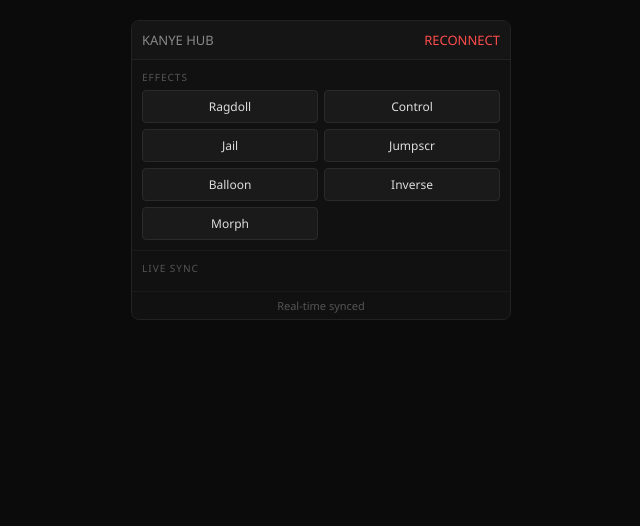
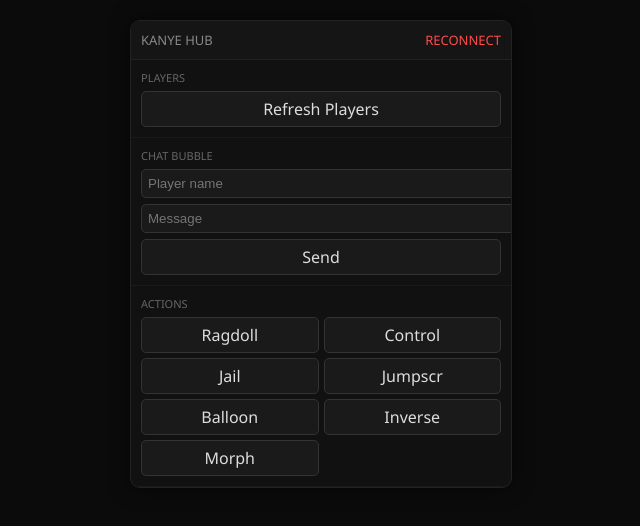
Before and after one commit to zrnfps/luarmor-ws, a website: page index.html in a window 1280 px wide. Shown: the whole page, without its empty margins (319-959 px from the left). Drawn offline with Linux system fonts and the light colour scheme.

Commit message:
Update index.html

```diff
--- a/index.html
+++ b/index.html
@@ -4,110 +4,102 @@
 <title>Kanye Hub</title>
 
 <style>
-* { box-sizing: border-box; }
-
 body {
-  margin: 0;
-  background: #0b0b0b;
-  font-family: 'Segoe UI', sans-serif;
-  display: flex;
-  justify-content: center;
-  padding: 20px;
-  color: #ddd;
+  margin:0;
+  background:#0b0b0b;
+  font-family:'Segoe UI',sans-serif;
+  display:flex;
+  justify-content:center;
+  padding:20px;
+  color:#ddd;
 }
 
 .panel {
-  width: 380px;
-  background: #111;
-  border: 1px solid #222;
-  border-radius: 8px;
-  overflow: hidden;
+  width:380px;
+  background:#111;
+  border:1px solid #222;
+  border-radius:10px;
+  overflow:hidden;
+  box-shadow:0 0 20px rgba(0,0,0,0.6);
 }
 
 /* HEADER */
 .header {
-  background: #151515;
-  padding: 10px;
-  border-bottom: 1px solid #222;
-  display: flex;
-  justify-content: space-between;
-  font-size: 13px;
-  color: #888;
+  padding:10px;
+  background:#151515;
+  border-bottom:1px solid #222;
+  display:flex;
+  justify-content:space-between;
+  font-size:13px;
+  color:#888;
 }
 
-/* SECTIONS */
+/* SECTION */
 .section {
-  padding: 10px;
-  border-bottom: 1px solid #1a1a1a;
+  padding:10px;
+  border-bottom:1px solid #1a1a1a;
 }
 
-.section-title {
-  font-size: 10px;
-  color: #555;
-  margin-bottom: 6px;
-  letter-spacing: 1px;
+.title {
+  font-size:11px;
+  color:#666;
+  margin-bottom:6px;
 }
 
-/* BUTTON GRID */
-.grid {
-  display: grid;
-  grid-template-columns: repeat(2, 1fr);
-  gap: 6px;
-}
-
-/* BUTTON STYLE */
+/* BUTTON */
 .btn {
-  background: #1a1a1a;
-  border: 1px solid #2a2a2a;
-  padding: 7px;
-  font-size: 12px;
-  text-align: center;
-  cursor: pointer;
-  border-radius: 4px;
-  transition: all 0.12s;
+  background:#1a1a1a;
+  border:1px solid #333;
+  padding:6px;
+  text-align:center;
+  cursor:pointer;
+  border-radius:5px;
+  transition:0.15s;
 }
 
 .btn:hover {
-  background: #242424;
-  border-color: #444;
+  background:#2a2a2a;
 }
 
-.btn:active {
-  transform: scale(0.95);
+/* INPUT */
+input {
+  width:100%;
+  padding:6px;
+  margin-bottom:6px;
+  background:#1a1a1a;
+  border:1px solid #333;
+  color:white;
+  border-radius:5px;
 }
 
-/* HISTORY */
-.history {
-  display: flex;
-  flex-wrap: wrap;
-  gap: 6px;
+/* PLAYERS */
+.players {
+  max-height:140px;
+  overflow-y:auto;
+  display:flex;
+  flex-direction:column;
+  gap:5px;
 }
 
-.hist {
-  padding: 5px 7px;
-  font-size: 11px;
-  border-radius: 4px;
-  border: 1px solid #333;
-  background: #1a1a1a;
-  cursor: pointer;
+.player {
+  padding:6px;
+  border-radius:5px;
+  border:1px solid #333;
+  background:#141414;
+  cursor:pointer;
+  font-size:12px;
+  transition:0.1s;
 }
 
-.hist.on {
-  color: #4cff7a;
-  border-color: #4cff7a;
+.player:hover {
+  background:#2a2a2a;
 }
 
-.hist.off {
-  color: #ff4c4c;
-  border-color: #ff4c4c;
-}
-
-/* STATUS */
-.status {
-  text-align: center;
-  font-size: 11px;
-  padding: 6px;
-  color: #555;
+/* GRID */
+.grid {
+  display:grid;
+  grid-template-columns:repeat(2,1fr);
+  gap:5px;
 }
 </style>
 </head>
@@ -121,37 +113,46 @@ body {
     <span id="status">...</span>
   </div>
 
-  <!-- EFFECTS -->
+  <!-- PLAYERS -->
   <div class="section">
-    <div class="section-title">EFFECTS</div>
+    <div class="title">PLAYERS</div>
+
+    <div id="players" class="players"></div>
+
+    <div class="btn" onclick="refreshPlayers()">Refresh Players</div>
+  </div>
+
+  <!-- CHAT -->
+  <div class="section">
+    <div class="title">CHAT BUBBLE</div>
+
+    <input id="playerName" placeholder="Player name">
+    <input id="message" placeholder="Message">
+
+    <div class="btn" onclick="sendChat()">Send</div>
+  </div>
+
+  <!-- ACTIONS -->
+  <div class="section">
+    <div class="title">ACTIONS</div>
 
     <div class="grid">
-      <div class="btn" onclick="send('Ragdoll')">Ragdoll</div>
-      <div class="btn" onclick="send('Control')">Control</div>
-      <div class="btn" onclick="send('Jail')">Jail</div>
-      <div class="btn" onclick="send('Jumpscr')">Jumpscr</div>
-      <div class="btn" onclick="send('Balloon')">Balloon</div>
-      <div class="btn" onclick="send('Inverse')">Inverse</div>
-      <div class="btn" onclick="send('Morph')">Morph</div>
+      <div class="btn" onclick="sendBtn('Ragdoll')">Ragdoll</div>
+      <div class="btn" onclick="sendBtn('Control')">Control</div>
+      <div class="btn" onclick="sendBtn('Jail')">Jail</div>
+      <div class="btn" onclick="sendBtn('Jumpscr')">Jumpscr</div>
+      <div class="btn" onclick="sendBtn('Balloon')">Balloon</div>
+      <div class="btn" onclick="sendBtn('Inverse')">Inverse</div>
+      <div class="btn" onclick="sendBtn('Morph')">Morph</div>
     </div>
   </div>
-
-  <!-- HISTORY -->
-  <div class="section">
-    <div class="section-title">LIVE SYNC</div>
-    <div id="history" class="history"></div>
-  </div>
-
-  <div class="status">Real-time synced</div>
 
 </div>
 
 <script>
 let ws;
-const historyBox = document.getElementById('history');
-const statusEl = document.getElementById('status');
-
-const states = JSON.parse(localStorage.getItem("states") || "{}");
+const playersBox = document.getElementById("players");
+const statusEl = document.getElementById("status");
 
 function connect(){
   ws = new WebSocket("wss://luarmor-ws.onrender.com/ws");
@@ -169,47 +170,60 @@ function connect(){
 
   ws.onmessage = (e)=>{
     try{
-      const d = JSON.parse(e.data);
+      const data = JSON.parse(e.data);
 
-      if(d.button){
-        states[d.button] = d.state ?? true;
-        save();
-        update(d.button);
+      if(data.type === "players"){
+        updatePlayers(data.list);
       }
+
     }catch{}
   };
 }
 
-function send(name){
+function updatePlayers(list){
+  playersBox.innerHTML = "";
+
+  list.forEach(name=>{
+    const el = document.createElement("div");
+    el.className = "player";
+    el.textContent = name;
+
+    el.onclick = ()=>{
+      document.getElementById("playerName").value = name;
+
+      if(navigator.clipboard){
+        navigator.clipboard.writeText(name).catch(()=>{});
+      }
+    };
+
+    playersBox.appendChild(el);
+  });
+}
+
+function sendBtn(name){
   if(ws && ws.readyState === 1){
     ws.send(JSON.stringify({button:name}));
   }
 }
 
-function update(name){
-  let el = document.getElementById(name);
+function sendChat(){
+  const name = document.getElementById("playerName").value;
+  const msg = document.getElementById("message").value;
 
-  if(!el){
-    el = document.createElement("div");
-    el.id = name;
-    el.className = "hist";
-    el.onclick = ()=>send(name);
-    historyBox.appendChild(el);
+  if(ws && ws.readyState === 1){
+    ws.send(JSON.stringify({
+      type:"chat",
+      player:name,
+      message:msg
+    }));
   }
-
-  const state = states[name];
-
-  el.textContent = name;
-  el.classList.remove("on","off");
-  el.classList.add(state ? "on" : "off");
 }
 
-function save(){
-  localStorage.setItem("states", JSON.stringify(states));
-}
-
-for(let k in states){
-  update(k);
+/* 🔥 REFRESH MANUAL */
+function refreshPlayers(){
+  if(ws && ws.readyState === 1){
+    ws.send(JSON.stringify({type:"refresh"}));
+  }
 }
 
 connect();
```
